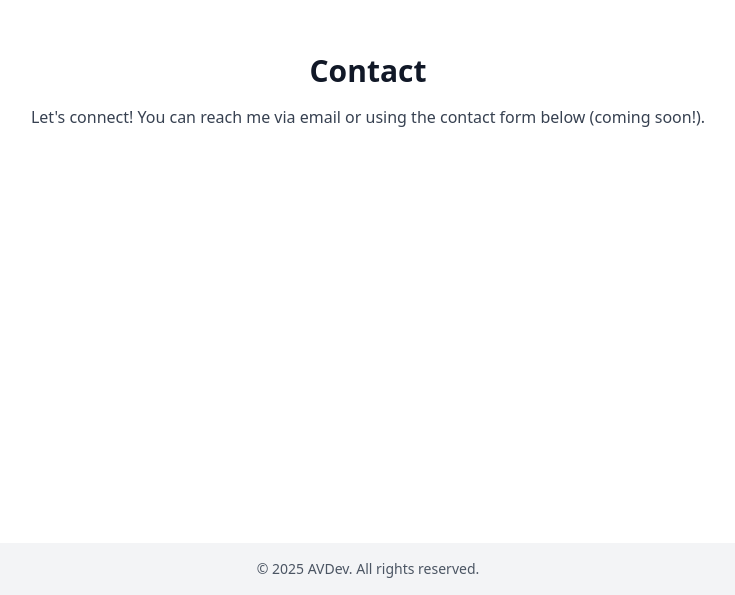
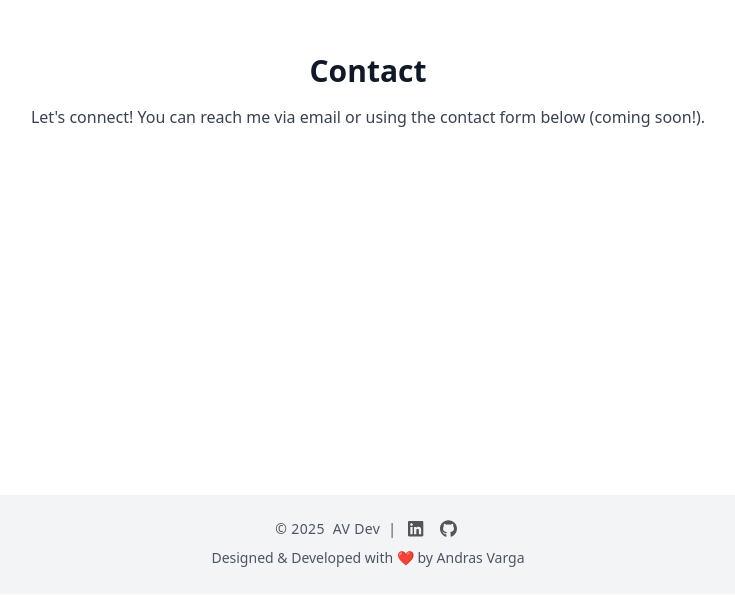
Before and after one commit to andris811/avdev, a React (Create React App) app: page / in a window 1280 px wide. Shown: the part 2785-3380 px from the top of the page, without its empty margins (272-1007 px from the left). Built offline with nearby package versions, Linux system fonts and the light colour scheme.

Commit message:
added fontawesome support and footer

```diff
--- a/package.json
+++ b/package.json
@@ -3,6 +3,9 @@
   "version": "0.1.0",
   "private": true,
   "dependencies": {
+    "@fortawesome/fontawesome-svg-core": "^6.7.2",
+    "@fortawesome/free-brands-svg-icons": "^6.7.2",
+    "@fortawesome/react-fontawesome": "^0.2.2",
     "@testing-library/dom": "^10.4.0",
     "@testing-library/jest-dom": "^6.6.3",
     "@testing-library/react": "^16.3.0",
--- a/src/components/Footer.jsx
+++ b/src/components/Footer.jsx
@@ -1,9 +1,46 @@
+import { faLinkedin, faGithub } from "@fortawesome/free-brands-svg-icons";
+import { FontAwesomeIcon } from "@fortawesome/react-fontawesome";
+
 const Footer = () => {
-    return (
-      <footer className="bg-gray-100 text-center text-sm py-4 mt-12 text-gray-600">
-        &copy; {new Date().getFullYear()} AVDev. All rights reserved.
-      </footer>
-    );
-  };
+  const year = new Date().getFullYear();
 
-  export default Footer;
+  return (
+    <footer className="bg-gray-100 text-center text-sm py-6 px-4 text-gray-600">
+      <div className="flex flex-col items-center space-y-2">
+        <div className="flex flex-wrap items-center justify-center gap-2 text-gray-600 tracking-wide">
+          © {year}{" "}
+          <a
+            href="https://andris811.github.io/portfolio/"
+            target="_blank"
+            rel="noopener noreferrer"
+            className="transition duration-300 ease-in-out hover:scale-105"
+          >
+            AV Dev
+          </a>{" "}
+          |{" "}
+          <a
+            href="https://www.linkedin.com/in/andrasv89/"
+            target="_blank"
+            rel="noopener noreferrer"
+            className="text-gray-600 hover:text-gray-600 mx-1"
+          >
+            <FontAwesomeIcon icon={faLinkedin} size="lg" className="grayscale" />
+          </a>
+          <a
+            href="https://github.com/andris811"
+            target="_blank"
+            rel="noopener noreferrer"
+            className="text-gray-600 hover:text-gray-600 mx-1"
+          >
+            <FontAwesomeIcon icon={faGithub} size="lg" className="grayscale" />
+          </a>
+        </div>
+        <p className="leading-relaxed text-center">
+          Designed & Developed with ❤️ by Andras Varga
+        </p>
+      </div>
+    </footer>
+  );
+};
+
+export default Footer;
```
Also changed, not shown: 1 other file (tests, documents, lock files or other folders).
